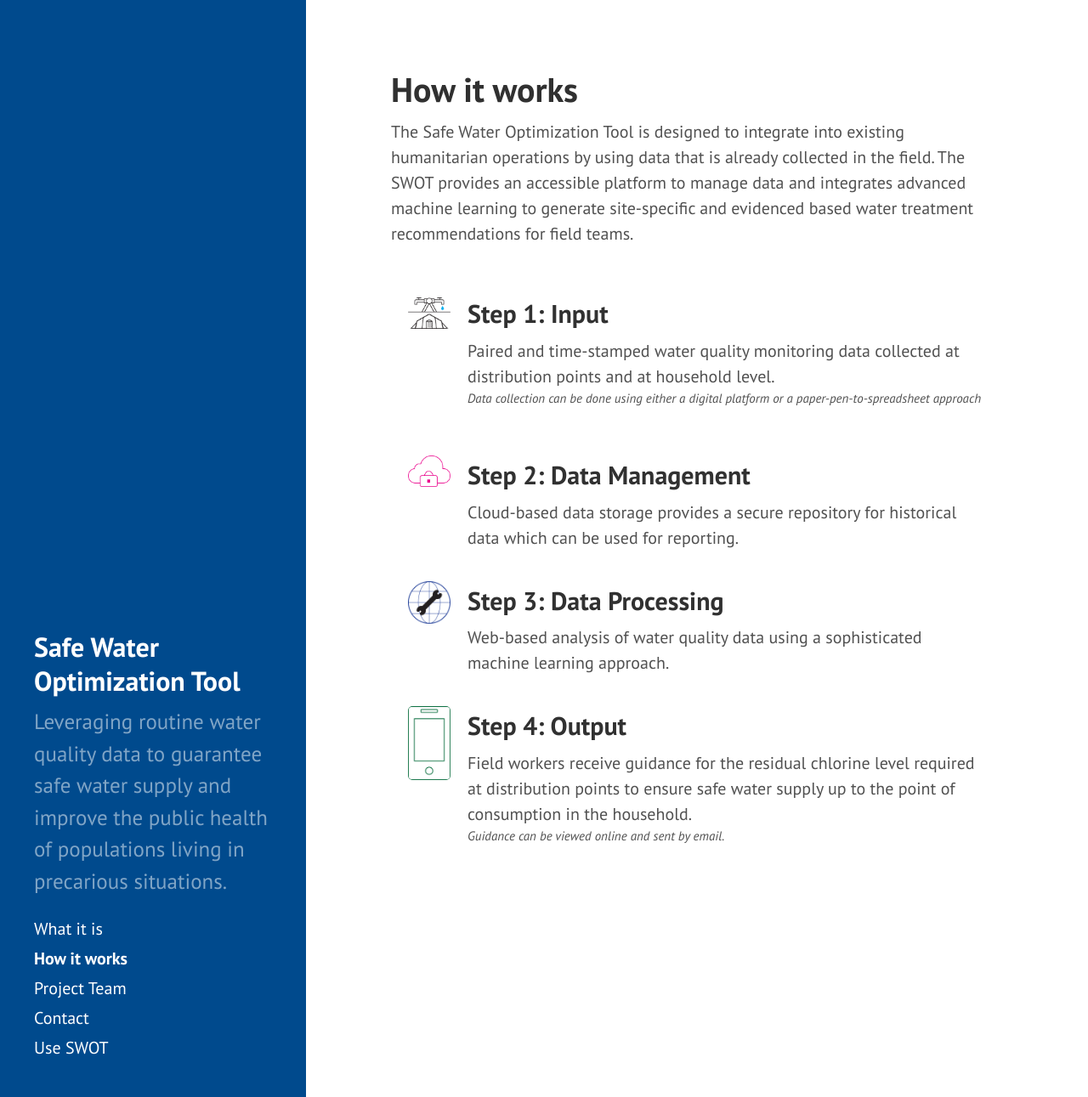
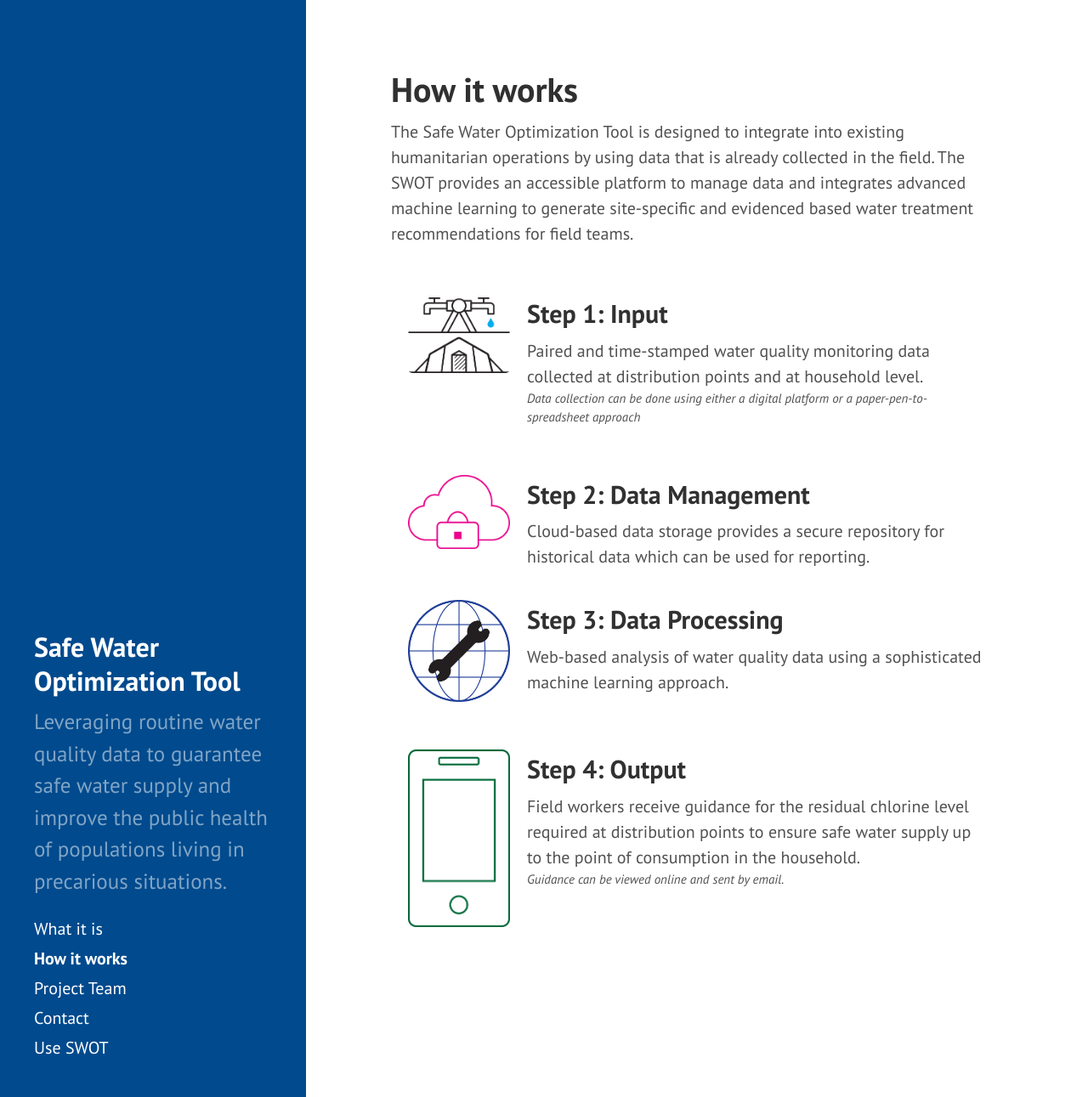
Before and after one commit to safeh2o/swot-infopage, a Jekyll site: the page built from how-it-works.md, in a window 1280 px wide and 1291 px high. Shown: the whole window at 85% size. Built offline with Jekyll 4.4.1, drawn with Linux system fonts in a browser that asks for light colours; Markdown is read by kramdown in place of the engine named in the settings.

Commit message:
Update poole.css

```diff
--- a/public/css/poole.css
+++ b/public/css/poole.css
@@ -387,7 +387,7 @@
 /* added by NSK for workflow grid */
 .workflow-container {
   display: inline-grid;
-  grid-template-columns: 10% 90%;
+  grid-template-columns: 20% 80%;
   margin: 10px;
 }
 
```
